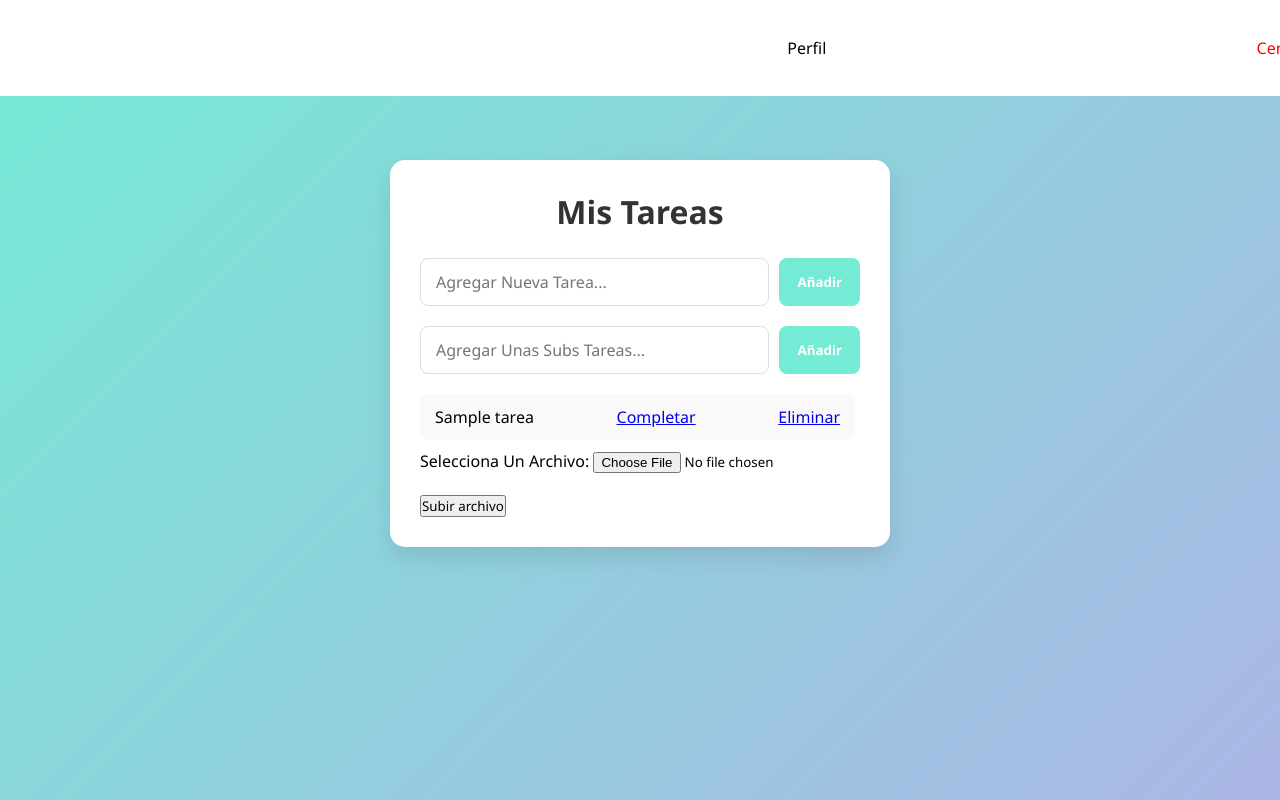
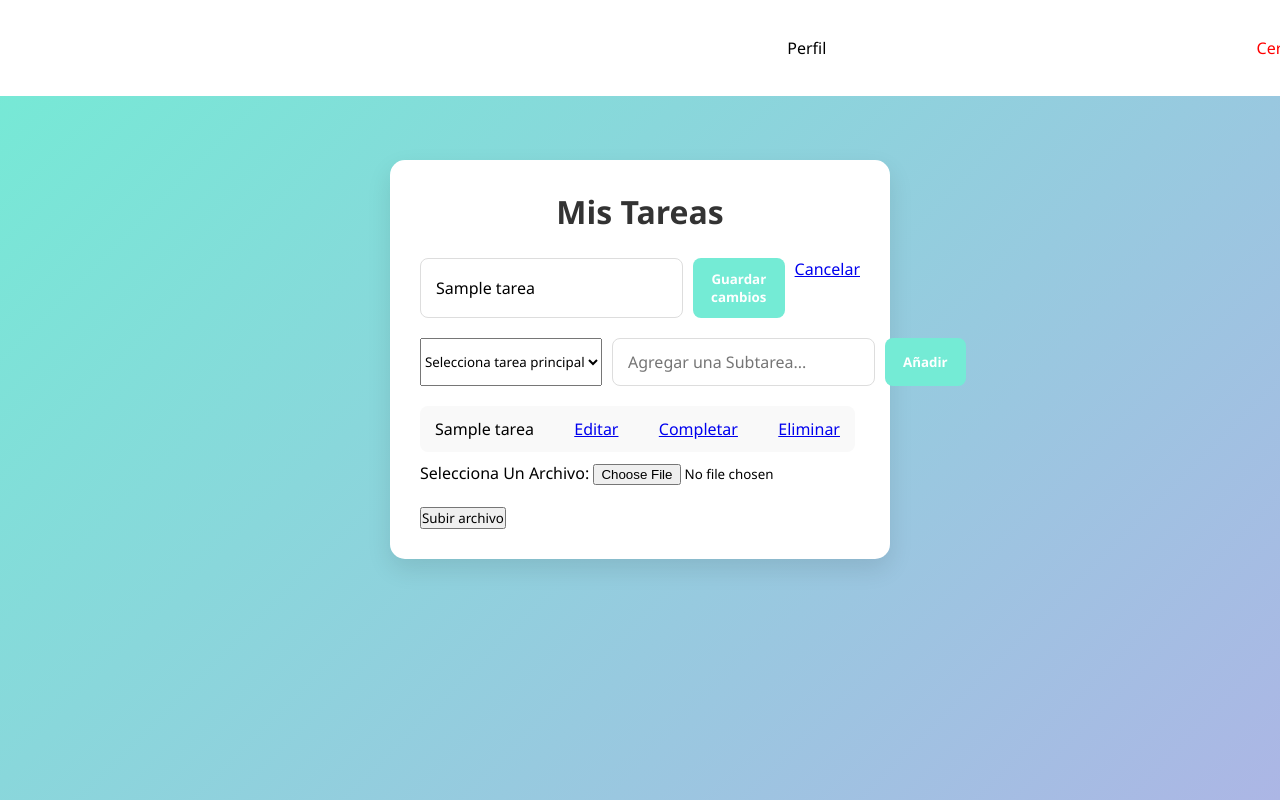
Before and after one commit to Juanjo200701/Sebas_proyect, a PHP site: page /inicio.php?editar=1 in a window 1280 px wide. Run offline with PHP 8.4, Linux system fonts and the light colour scheme; the visitor is signed in with stand-in values (Sample User, id 1); tables that the repository leaves empty hold one stand-in row (values such as "Sample post").

Commit message:
editar tareas, crud de subtareas y conexion con las tareas hecho...

```diff
--- a/database.php
+++ b/database.php
@@ -2,7 +2,7 @@
 $host = 'localhost';
 $db   = 'sebas_db';
 $user = 'root';
-$pass = '123456';
+$pass = '';
 $charset = 'utf8mb4';
 
 $dsn = "mysql:host=$host;dbname=$db;charset=$charset";
--- a/inicio.php
+++ b/inicio.php
@@ -20,6 +20,17 @@ if ($_SERVER['REQUEST_METHOD'] === 'POST' && isset($_POST['nueva_tarea'])){
   }
 }
 
+if ($_SERVER['REQUEST_METHOD'] === 'POST' && isset($_POST['editar_tarea'])){
+  $id = intval($_POST['tarea_id']);
+  $titulo = trim($_POST['titulo'] ?? '');
+  if (empty($titulo)){
+    $errores[] = "El título de la tarea no puede estar vacío.";
+  } else{
+    $stmt = $pdo->prepare("UPDATE tareas SET titulo=? WHERE id=? AND asignado_id=?");
+    $stmt->execute([$titulo, $id, $usuario_id]);
+  }
+}
+
 if (isset($_GET['completar'])){
   $id = intval($_GET['completar']);
   $stmt = $pdo->prepare("UPDATE tareas SET estado = 'done' WHERE id = ? AND asignado_id = ?");
@@ -36,6 +47,58 @@ $stmt = $pdo->prepare("SELECT * FROM tareas WHERE asignado_id = ? ORDER BY cread
 $stmt->execute([$usuario_id]);
 $tareas = $stmt->fetchAll();
 
+
+$tarea_editar = null;
+if (isset($_GET['editar'])){
+  $id = intval($_GET['editar']);
+  $stmt = $pdo->prepare("SELECT * FROM tareas WHERE id = ? AND asignado_id = ?");
+  $stmt->execute([$id, $usuario_id]);
+  $tarea_editar = $stmt->fetch();
+}
+
+//CRUD de subtareas
+
+if ($_SERVER['REQUEST_METHOD'] === 'POST' && isset($_POST['nueva_subtarea'])) {
+  $titulo = trim($_POST['titulo'] ?? '');
+  $parent_id = intval($_POST['parent_task_id'] ?? 0);
+  if (empty($titulo) || $parent_id == 0) {
+    $errores[] = "Debes escribir el título y seleccionar la tarea principal.";
+  } else {
+    $stmt = $pdo->prepare("INSERT INTO tareas (titulo, creador_id, asignado_id, estado, parent_task_id) VALUES (?, ?, ?, 'todo', ?)");
+    $stmt->execute([$titulo, $usuario_id, $usuario_id, $parent_id]);
+  }
+}
+
+if (isset($_GET['completar_sub'])) {
+  $id = intval($_GET['completar_sub']);
+  $stmt = $pdo->prepare("UPDATE tareas SET estado = 'done' WHERE id = ? AND asignado_id = ?");
+  $stmt->execute([$id, $usuario_id]);
+}
+
+// Eliminar subtarea
+if (isset($_GET['eliminar_sub'])) {
+  $id = intval($_GET['eliminar_sub']);
+  $stmt = $pdo->prepare("DELETE FROM tareas WHERE id = ? AND asignado_id = ?");
+  $stmt->execute([$id, $usuario_id]);
+}
+
+$subtarea_editar = null;
+if (isset($_GET['editar_sub'])) {
+  $id = intval($_GET['editar_sub']);
+  $stmt = $pdo->prepare("SELECT * FROM tareas WHERE id = ? AND asignado_id = ?");
+  $stmt->execute([$id, $usuario_id]);
+  $subtarea_editar = $stmt->fetch();
+}
+if ($_SERVER['REQUEST_METHOD'] === 'POST' && isset($_POST['editar_subtarea'])) {
+  $id = intval($_POST['subtarea_id']);
+  $titulo = trim($_POST['titulo'] ?? '');
+  if (empty($titulo)) {
+    $errores[] = "El título de la subtarea no puede estar vacío.";
+  } else {
+    $stmt = $pdo->prepare("UPDATE tareas SET titulo=? WHERE id=? AND asignado_id=?");
+    $stmt->execute([$titulo, $id, $usuario_id]);
+  }
+}
 ?>
 
 <?php
@@ -75,6 +138,7 @@ if ($_SERVER["REQUEST_METHOD"] == "POST") {
 } else {
     echo "Acceso no permitido.";
 }
+
 ?>
 
 <!DOCTYPE html>
@@ -92,22 +156,65 @@ if ($_SERVER["REQUEST_METHOD"] == "POST") {
     <?php foreach ($errores as $error): ?>
       <div class="error"><?= htmlspecialchars($error) ?></div>
     <?php endforeach; ?>
+    <?php if ($subtarea_editar): ?>
+      <form class="task-form2" method="post">
+        <input type="hidden" name="subtarea_id" value="<?= $subtarea_editar['id'] ?>">
+        <input type="text" name="titulo" placeholder="Editar subtarea..." required value="<?= htmlspecialchars($subtarea_editar['titulo']) ?>" />
+        <button type="submit" name="editar_subtarea">Guardar cambios</button>
+        <a href="inicio.php">Cancelar</a>
+      </form>
+    <?php endif; ?>
+    <?php if ($tarea_editar): ?>
+      <form class="task-form" method="post">
+        <input type="hidden" name="tarea_id" value="<?= $tarea_editar['id'] ?>">
+        <input type="text" name="titulo" placeholder="Editar título..." required value="<?= htmlspecialchars($tarea_editar['titulo']) ?>" />
+        <button type="submit" name="editar_tarea">Guardar cambios</button>
+        <a href="inicio.php">Cancelar</a>
+      </form>
+    <?php else: ?>
     <form class="task-form" method="post">
-      <input type="text" name="titulo" placeholder="Agregar Nueva Tarea..." required />
+      <input type="text" name="titulo" placeholder="Agregar Nueva Tarea..." />
       <button type="submit" name="nueva_tarea">Añadir</button>
     </form>
+    <?php endif; ?>
     <form class="task-form2" method="post">
-      <input type="text" name="titulo" placeholder="Agregar Unas Subs Tareas..." required />
-      <button type="submit" name="nueva_tarea">Añadir </button>
+      <select name="parent_task_id" required>
+        <option value="">Selecciona tarea principal</option>
+      <?php foreach ($tareas as $tarea): ?>
+        <option value="<?= $tarea['id'] ?>"><?= htmlspecialchars($tarea['titulo']) ?></option>
+      <?php endforeach; ?>
+      </select>
+      <input type="text" name="titulo" placeholder="Agregar una Subtarea..." required />
+      <button type="submit" name="nueva_subtarea">Añadir</button>
     </form>
     <ul class="task-list">
       <?php foreach ($tareas as $tarea): ?>
         <li class="task<?= $tarea['estado'] === 'done' ? ' completed' : '' ?>">
           <?= htmlspecialchars($tarea['titulo']) ?>
+          <a href="?editar=<?= $tarea['id'] ?>">Editar</a>
           <?php if ($tarea['estado'] !== 'done'): ?>
             <a href="?completar=<?= $tarea['id'] ?>">Completar</a>
           <?php endif; ?>
           <a href="?eliminar=<?= $tarea['id'] ?>" onclick="return confirm('¿Eliminar tarea?')">Eliminar</a>
+          <?php
+            $stmt_sub = $pdo->prepare("SELECT * FROM tareas WHERE parent_task_id = ?");
+            $stmt_sub->execute([$tarea['id']]);
+            $subtareas = $stmt_sub->fetchAll();
+            if ($subtareas):
+          ?>
+            <ul class="subtask-list">
+              <?php foreach ($subtareas as $sub): ?>
+                <li class="subtask<?= $sub['estado'] === 'done' ? ' completed' : '' ?>">
+                  <?= htmlspecialchars($sub['titulo']) ?>
+                  <?php if ($sub['estado'] !== 'done'): ?>
+                    <a href="?completar_sub=<?= $sub['id'] ?>">Completar</a>
+                 <?php endif; ?>
+                  <a href="?editar_sub=<?= $sub['id'] ?>">Editar</a>
+                  <a href="?eliminar_sub=<?= $sub['id'] ?>" onclick="return confirm('¿Eliminar subtarea?')">Eliminar</a>
+                </li>
+              <?php endforeach; ?>
+            </ul>
+          <?php endif; ?>
         </li>
       <?php endforeach; ?>
     </ul>
--- a/style/inicio.css
+++ b/style/inicio.css
@@ -9,7 +9,7 @@
 /* Fondo */
 body {
   background: linear-gradient(135deg, #74ebd5, #ACB6E5);
-  min-height: 100vh;
+  /* min-height: 100vh; */
   display: flex;
   justify-content: center;
   align-items: start;
```
